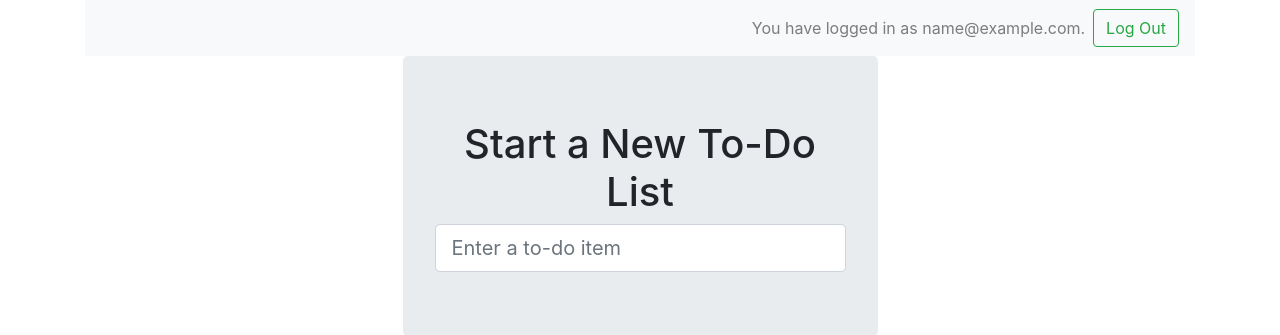
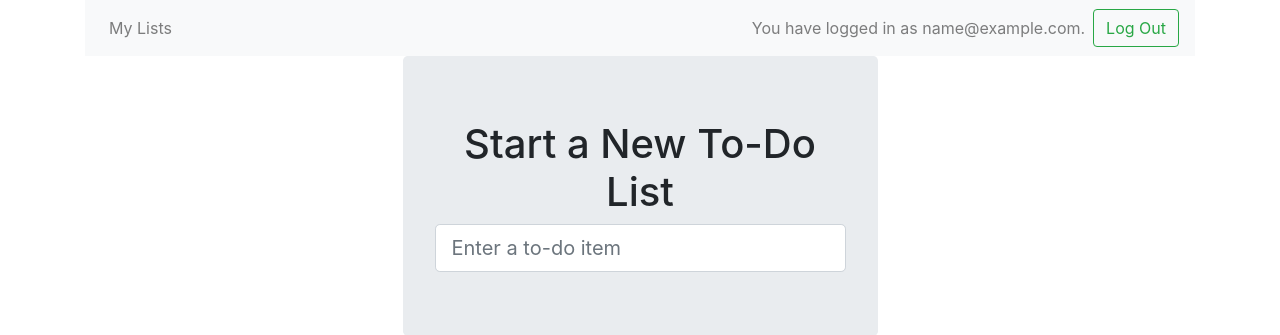
Before and after one commit to Naitreey/tdd-exercise, a Django app: page / in a window 1280 px wide. Shown: the top 335 px of the page. Run offline with Django 3.2, Linux system fonts and the light colour scheme; the visitor is signed in with stand-in values (Sample User, id 1); some libraries are stand-ins or nearby versions.

Commit message:
add my lists link

```diff
--- a/todo/templates/todo/base.html
+++ b/todo/templates/todo/base.html
@@ -49,6 +49,13 @@
                     </button>
                 </form>
                 {% else %}
+                <div class="collapse navbar-collapse">
+                    <ul class="navbar-nav">
+                        <li class="nav-item">
+                            <a class="nav-link" href="{% url 'lists' %}">My Lists</a>
+                        </li>
+                    </ul>
+                </div>
                 <span class="tip navbar-text ml-auto mr-2">
                     You have logged in as {{ user }}.
                 </span>
```
